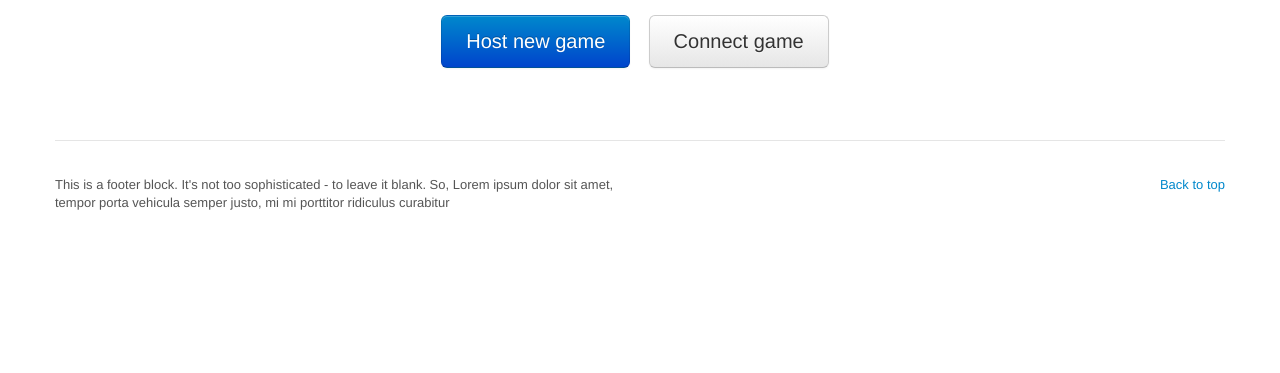
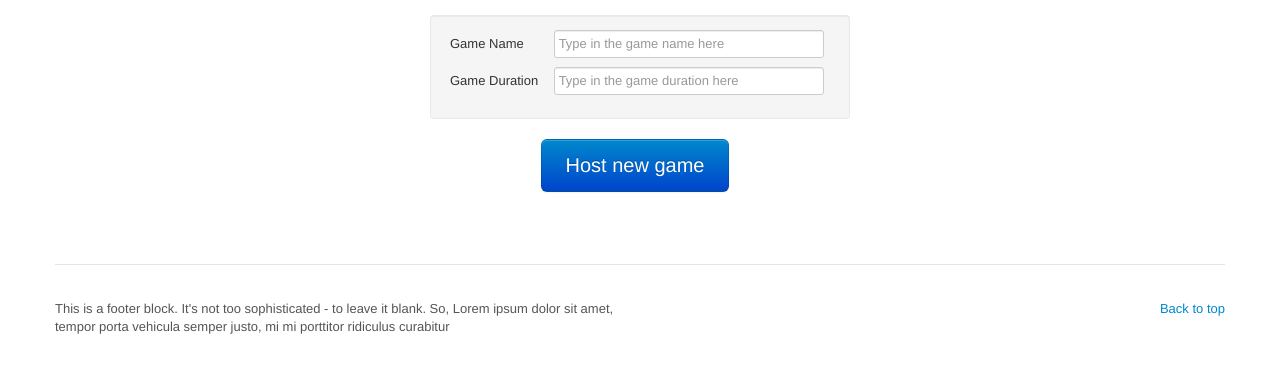
Before and after one commit to serga-kiev/NodeJS_CodingDojo, a plain HTML site: page public/register-game.html in a window 1280 px wide. Shown: the part 165-538 px from the top of the page. Drawn offline with nearby package versions, Linux system fonts and the light colour scheme.

Commit message:
Brand new update

```diff
--- a/mongodb-native-driver-interface.js
+++ b/mongodb-native-driver-interface.js
@@ -45,8 +45,6 @@ exports.registerUserInGame = function (gameId, userId, userName, userLanguage, i
     var jsonNewUser = {'name':userName, 'score': initialScore, language: userLanguage};
     var jsonUserQuery = {};
     jsonUserQuery[jsonUserExistsQueryKey] = jsonNewUser;
-    //console.log(jsonUserExistsQuery);
-    //console.log(jsonUserQuery);
     client.open(function (err, client) {
         if (err) throw err;
         client.collection('games', function (err, collection) {
@@ -79,8 +77,6 @@ exports.getAllUsers = function (gameId) {
                 } else {
                     users = cursor.players;
                     console.dir(users);
-                    //for (k in users) if (users.hasOwnProperty(k)) usersCount++;  // Does not seem to be working this way with JSON object (
-                    //console.log("There are " + usersCount + " users.");
                 }
             });
         });
--- /dev/null
+++ b/public/css/custom.css
@@ -0,0 +1,8 @@
+.form-label {
+    width: 100px;
+}
+
+.centered {
+    margin-left: auto;
+    margin-right: auto;
+}
--- a/public/register-game.html
+++ b/public/register-game.html
@@ -9,6 +9,7 @@
 
     <link href="css/docs.css" rel="stylesheet">
     <link href="css/google-code-prettify/prettify.css" rel="stylesheet">
+    <link href="css/custom.css" rel="stylesheet">
 
 </head>
 <body>
@@ -22,6 +23,7 @@
                 <span class="icon-bar"></span>
                 <span class="icon-bar"></span>
             </a>
+
             <div class="nav-collapse">
                 <ul class="nav">
                     <li class="active">
@@ -50,23 +52,33 @@
     <header class="jumbotron masthead">
         <div class="inner">
             <p>Host new game</p>
+            <form method="get" class="well centered" style="width: 390px;">
+                <div class="centered">
+                    <span class="help-inline form-label">Game Name</span>
+                    <input type="text" class="span3" placeholder="Type in the game name here">
+                    </br>
+                    <span class="help-inline form-label">Game Duration</span>
+                    <input type="text" class="span3" placeholder="Type in the game duration here">
+                </div>
+            </form>
             <p class="download-info">
                 <a href="register-game.html" class="btn btn-primary btn-large">Host new game</a>
-                <a href="" class="btn btn-large">Connect game</a>
             </p>
         </div>
-
     </header>
 
     <footer class="footer">
         <p class="pull-right"><a href="#">Back to top</a></p>
-        <p style="width: 600px;">This is a footer block. It's not too sophisticated - to leave it blank. So, Lorem ipsum dolor sit amet,
+
+        <p style="width: 600px;">This is a footer block. It's not too sophisticated - to leave it blank. So, Lorem ipsum
+            dolor sit amet,
             tempor porta vehicula semper justo, mi mi porttitor ridiculus curabitur</p>
-  </footer>
+    </footer>
 </div>
+
 
 <script src="//ajax.googleapis.com/ajax/libs/jquery/1.7.1/jquery.min.js" type="text/javascript"></script>
 <script src="http://localhost:8080/socket.io/socket.io.js" type="text/javascript"></script>
-<script src="js/client.js"  type="text/javascript"></script>
+<script src="js/client.js" type="text/javascript"></script>
 </body>
 </html>
```
Also changed, not shown: public/index.html (+1 -2 lines), 1 other file.
